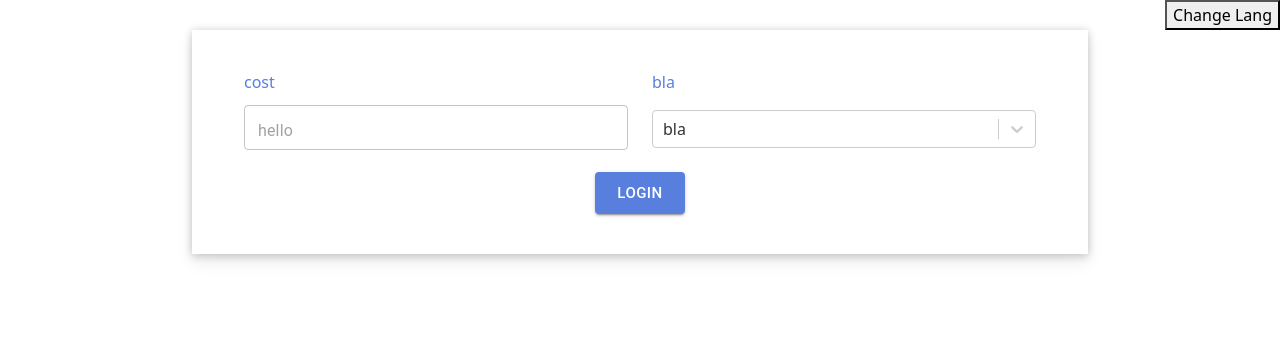
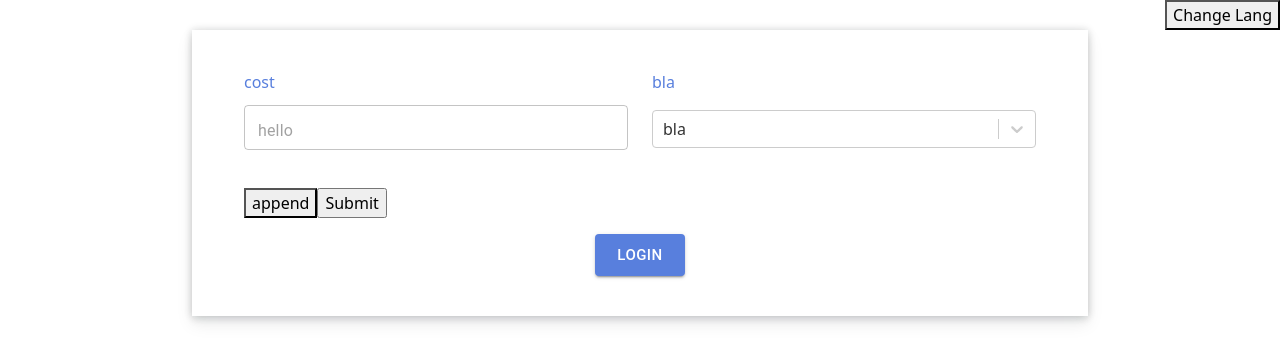
Before and after one commit to mazoonit/form007, a React (Create React App) app: page / in a window 1280 px wide. Shown: the top 362 px of the page. Built offline with nearby package versions, Linux system fonts and the light colour scheme; what jss-rtl would draw is missing.

Commit message:
handle label

```diff
--- a/package.json
+++ b/package.json
@@ -23,7 +23,7 @@
     "material-ui": "^0.20.2",
     "react": "^17.0.2",
     "react-dom": "^17.0.2",
-    "react-hook-form": "^7.13.0",
+    "react-hook-form": "^7.15.3",
     "react-scripts": "4.0.3",
     "react-select": "^4.3.1",
     "reactstrap": "^8.10.0",
--- a/src/App.js
+++ b/src/App.js
@@ -4,6 +4,7 @@ import "bootstrap/dist/css/bootstrap.min.css";
 import FormBuilder from "./components/FormBuilder";
 import ar from "./dictionary/ar";
 import en from "./dictionary/en";
+import Contacts from "./components/inputs/Contacts";
 function App() {
   const [language, setLanguage] = useState("en");
   function Login(blah) {
@@ -26,7 +27,7 @@ function App() {
               label: "cost",
               type: "text",
               value: "",
-              placeHolder:"hello",
+              placeHolder: "hello",
               size: "small",
               helperText: "Dontleaveitblank",
               variant: "outlined",
@@ -52,6 +53,26 @@ function App() {
               fullWidth: false,
             },
           ],
+          [
+            {
+              name: "contacts",
+              type: "custom",
+              value: [
+                {
+                  email: "smazen",
+                  mobilePhone: "011",
+                  telephone: "03",
+                  fax: "22",
+                },
+              ],
+              component: (props) => {
+                return <Contacts {...props} />;
+              },
+              registerObject: {
+                required: true,
+              },
+            },
+          ],
         ]}
         values={[]}
         dictionary={{ ar: ar, en: en }}
--- a/src/components/FormBuilder.js
+++ b/src/components/FormBuilder.js
@@ -1,6 +1,6 @@
 import React, { useEffect } from "react";
 //import Translate from "react-translate-component";
-import { useForm } from "react-hook-form";
+import { useForm, useFieldArray } from "react-hook-form";
 import MyInput from "./inputs/MyInput.js";
 import MySelect from "./inputs/MySelect.js";
 import MyCheckBox from "./inputs/MyCheckbox.js";
@@ -87,6 +87,7 @@ export default function GenericForm({
                     <Row key={key}>
                       {inputs &&
                         inputs.map((input, index) => {
+                          input.label = input.label ? input.label : input.name;
                           input.control = control;
                           input.errors = errors;
                           input.reset = reset;
--- /dev/null
+++ b/src/components/inputs/Contacts.js
@@ -0,0 +1,41 @@
+import React from "react";
+import { useForm, useFieldArray, Controller } from "react-hook-form";
+
+export default function Contacts({ value }) {
+  const { register, handleSubmit, control, reset, trigger, setError } = useForm(
+    {
+      // defaultValues: {}; you can populate the fields by this attribute
+    }
+  );
+  const { fields, append, remove } = useFieldArray({
+    control,
+    name: "test",
+    defaultValue: value,
+  });
+
+  return (
+    <div>
+      <ul>
+        {fields.map((item, index) => (
+          <li key={item.id}>
+            <Controller
+              render={({ field }) => <input {...field} />}
+              name={`test.${index}.lastName`}
+              control={control}
+            />
+            <button type="button" onClick={() => remove(index)}>
+              Delete
+            </button>
+          </li>
+        ))}
+      </ul>
+      <button
+        type="button"
+        onClick={() => append({ firstName: "bill", lastName: "luo" })}
+      >
+        append
+      </button>
+      <input type="submit" />
+    </div>
+  );
+}
```
Also changed, not shown: 3 other files (tests, documents, lock files or other folders).
